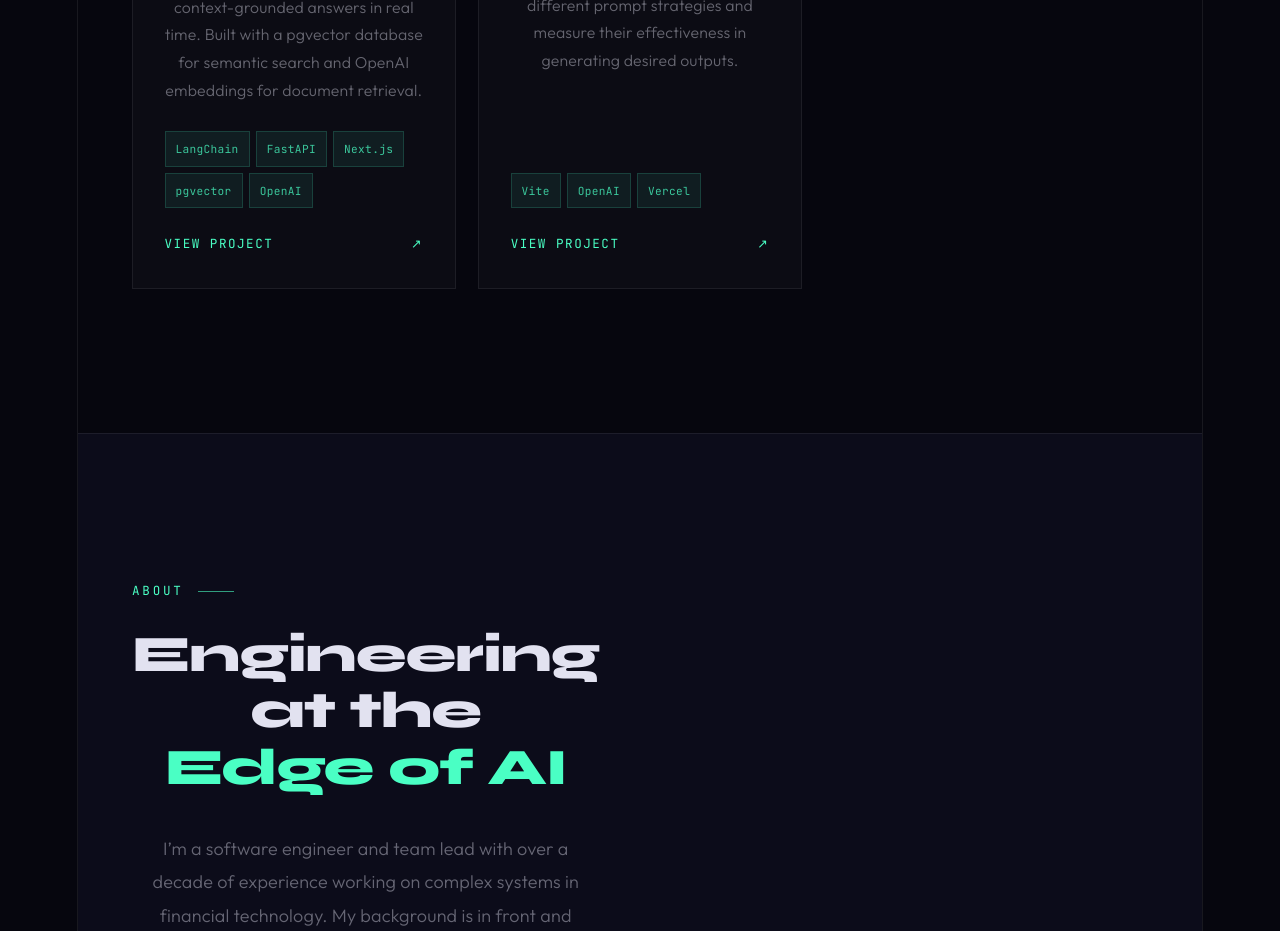
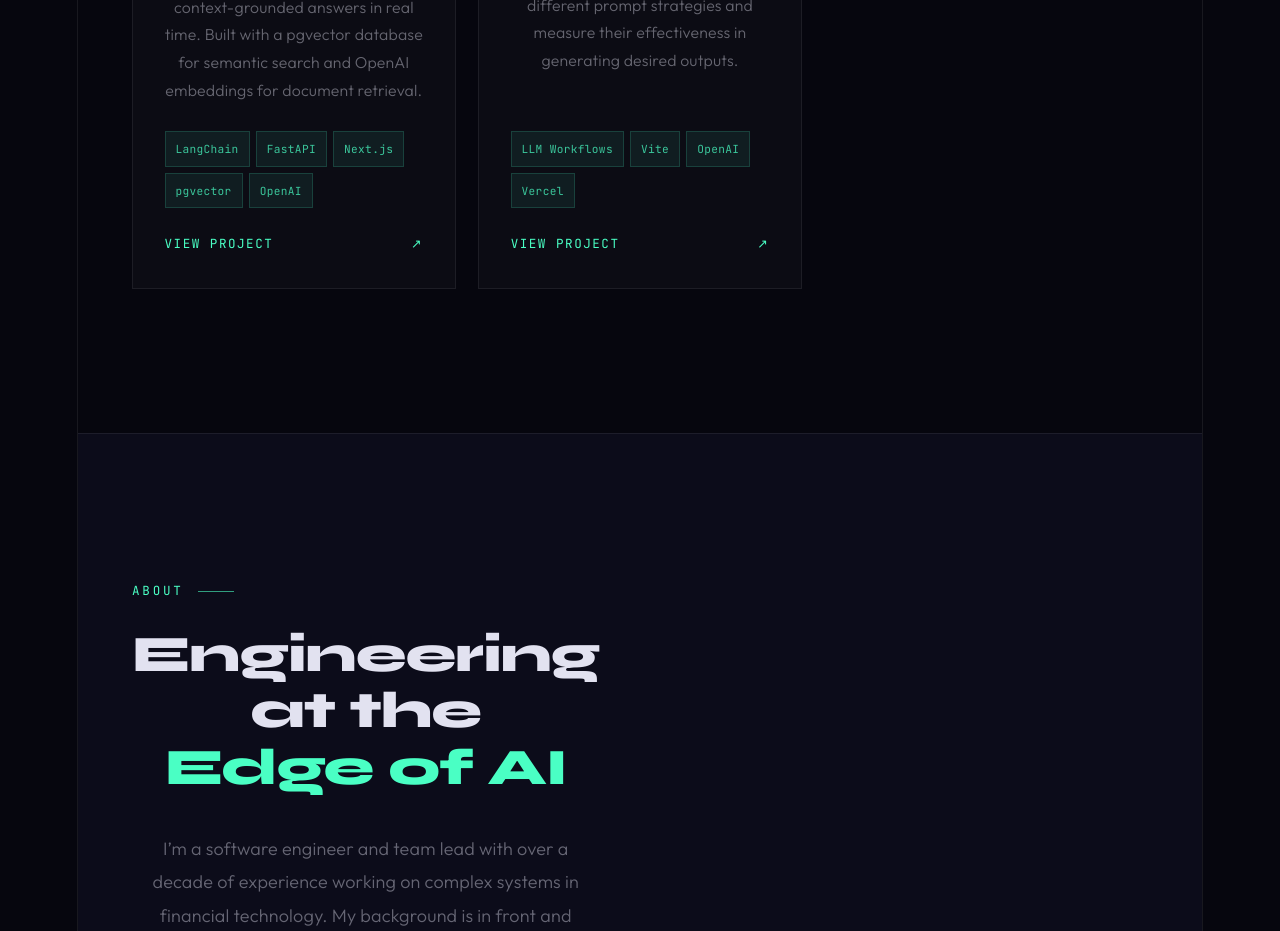
Before and after one commit to silasrp/my-portfolio, a React (Vite) app: page / in a window 1280 px wide. Shown: the part 1500-2431 px from the top of the page. Built offline with nearby package versions, Linux system fonts and the light colour scheme.

Commit message:
Added skill on cart project 2

```diff
--- a/src/Portfolio.jsx
+++ b/src/Portfolio.jsx
@@ -425,7 +425,7 @@ const PROJECTS = [
     id: "02",
     title: "Prompt Evaluation Playground",
     desc:  "A platform for evaluating and refining prompts for large language models, enabling users to test different prompt strategies and measure their effectiveness in generating desired outputs.",
-    tags:  ["Vite", "OpenAI", "Vercel"],
+    tags:  ["LLM Workflows", "Vite", "OpenAI", "Vercel"],
     link:  "https://prompt-eval-lab.vercel.app/",
     status: "Active",
   },
```
